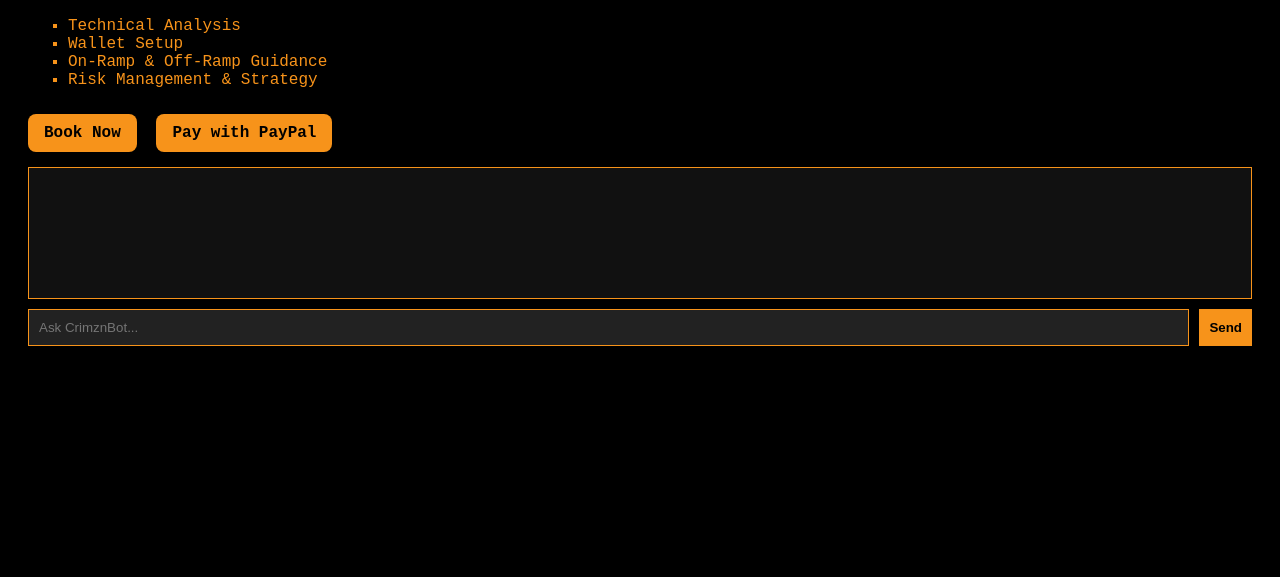
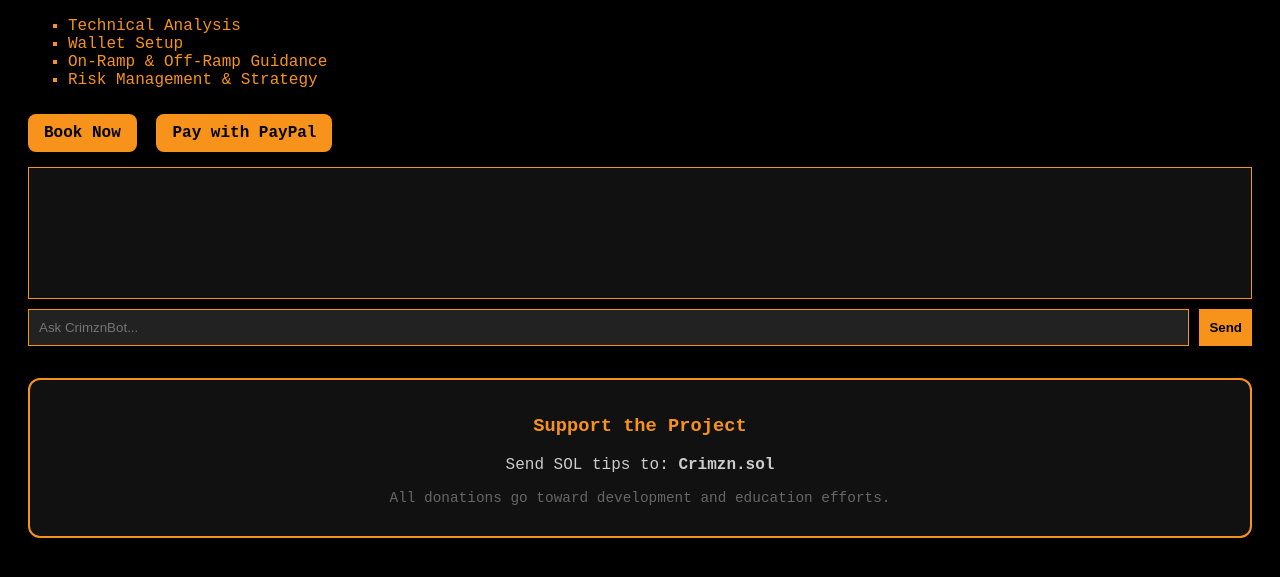
Before and after one commit to MUSICNFTACCESS/CryptoConsult, a plain HTML site: page public/index.html in a window 1280 px wide. Shown: the part 119-696 px from the top of the page. Drawn offline with Linux system fonts and the light colour scheme; no server answers.

Commit message:
Fix: Add Cypherpunk SOL tip jar to bottom of site

```diff
--- a/public/index.html
+++ b/public/index.html
@@ -92,5 +92,10 @@
   </form>
 
   <script src="script.js"></script>
+<section style="margin-top:2em;padding:1em;background:#111;border:2px solid #f7931a;border-radius:12px;text-align:center;">
+  <h3 style="color:#f7931a;">Support the Project</h3>
+  <p style="color:#ccc;">Send SOL tips to: <strong>Crimzn.sol</strong></p>
+  <p style="color:#666;font-size:0.9em;">All donations go toward development and education efforts.</p>
+</section>
 </body>
 </html>
```
